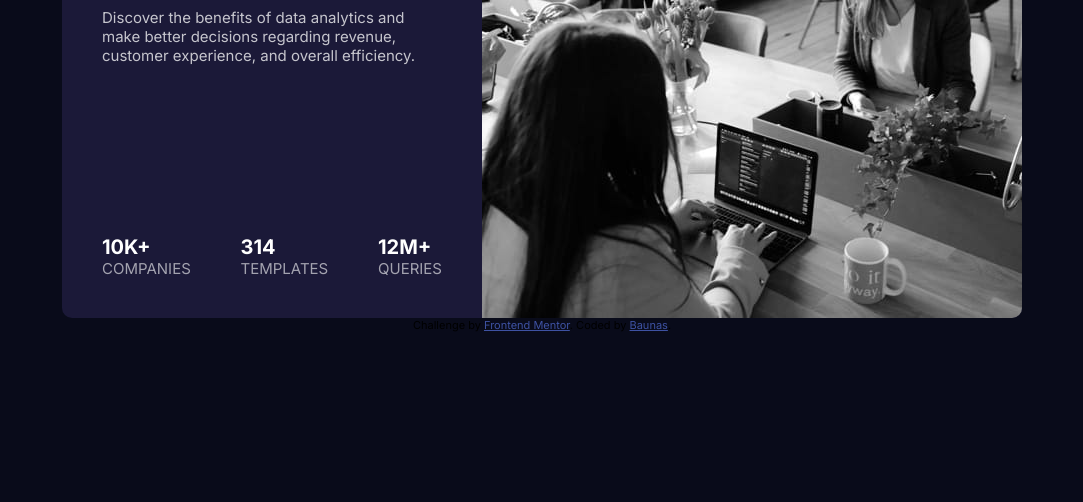
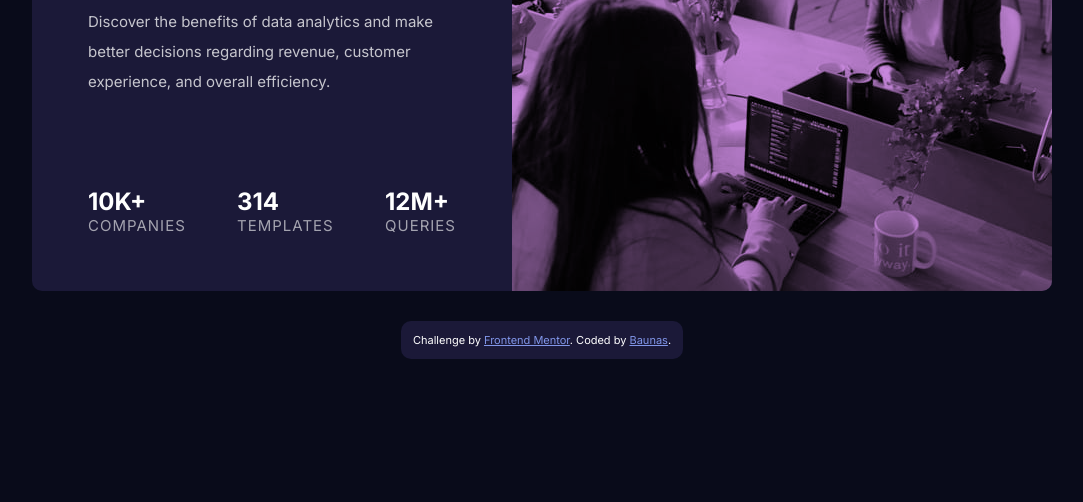
Before and after one commit to Baunas13/Stats-preview-card-component-FrontEnd-Mentor, a plain HTML site: page index.html in a window 1280 px wide. Shown: the part 298-800 px from the top of the page, without its empty margins (98-1181 px from the left). Drawn offline with Linux system fonts and the light colour scheme.

Commit message:
Polimento

```diff
--- a/style.css
+++ b/style.css
@@ -4,6 +4,8 @@
     --main-bg-color: #090b1a;
     --card-bg-color: #1b1938;
     --accent-color: #aa5cdb;
+    --image-color: #703097;
+
 
     --main-heading-color: #ffffff;
     --main-paragraph-color: #ffffffbf;
@@ -41,16 +43,18 @@ body {
     background-color: var(--card-bg-color);
     display: flex;
     min-width: 900px;
-    max-width: 75%;
+    max-width: 1020px;
+    min-height: 70%;
     border-radius: 10px;
 }
 
 .main-content {
     max-width: 60%;
-    padding: 4rem;
+    padding: 5.6rem;
     display: flex;
     flex-direction: column;
     justify-content: space-between;
+    gap: 1rem;
 }
 
 .main-content-title {
@@ -62,13 +66,13 @@ body {
 .main-content-paragraph {
     color: var(--main-paragraph-color);
     flex-grow: 1;
+    line-height: 2em;
 }
 
 .main-content-marker {
     color: var(--accent-color);
 }
 
-.section-stats {}
 
 .stats {
     display: flex;
@@ -78,26 +82,37 @@ body {
     text-transform: uppercase;
 }
 
+.stats-content {
+    letter-spacing: 1px;
+    font-size: 1.5rem;
+}
+
 .stats-marker {
     display: block;
     color: var(--main-heading-color);
     font-family: "Lexend Deca" Arial, Helvetica, sans-serif;
     font-weight: 700;
-    font-size: 2rem;
+    font-size: 2.4rem;
+    letter-spacing: 0px;
 }
 
 .image {
     border-radius: 0 10px 10px 0;
-
+    filter: brightness(0.5) sepia(1) hue-rotate(240deg) saturate(2);
+    ;
 }
 
 
-
 .attribution {
+    margin-top: 3rem;
     font-size: 1.1rem;
     text-align: center;
+    color: var(--main-heading-color);
+    background-color: var(--card-bg-color);
+    padding: 1.2rem;
+    border-radius: 10px;
 }
 
 .attribution a {
-    color: hsl(228, 45%, 44%);
+    color: hsl(228, 70%, 71%);
 }
```
Also changed, not shown: index.html (+2 -0 lines).
